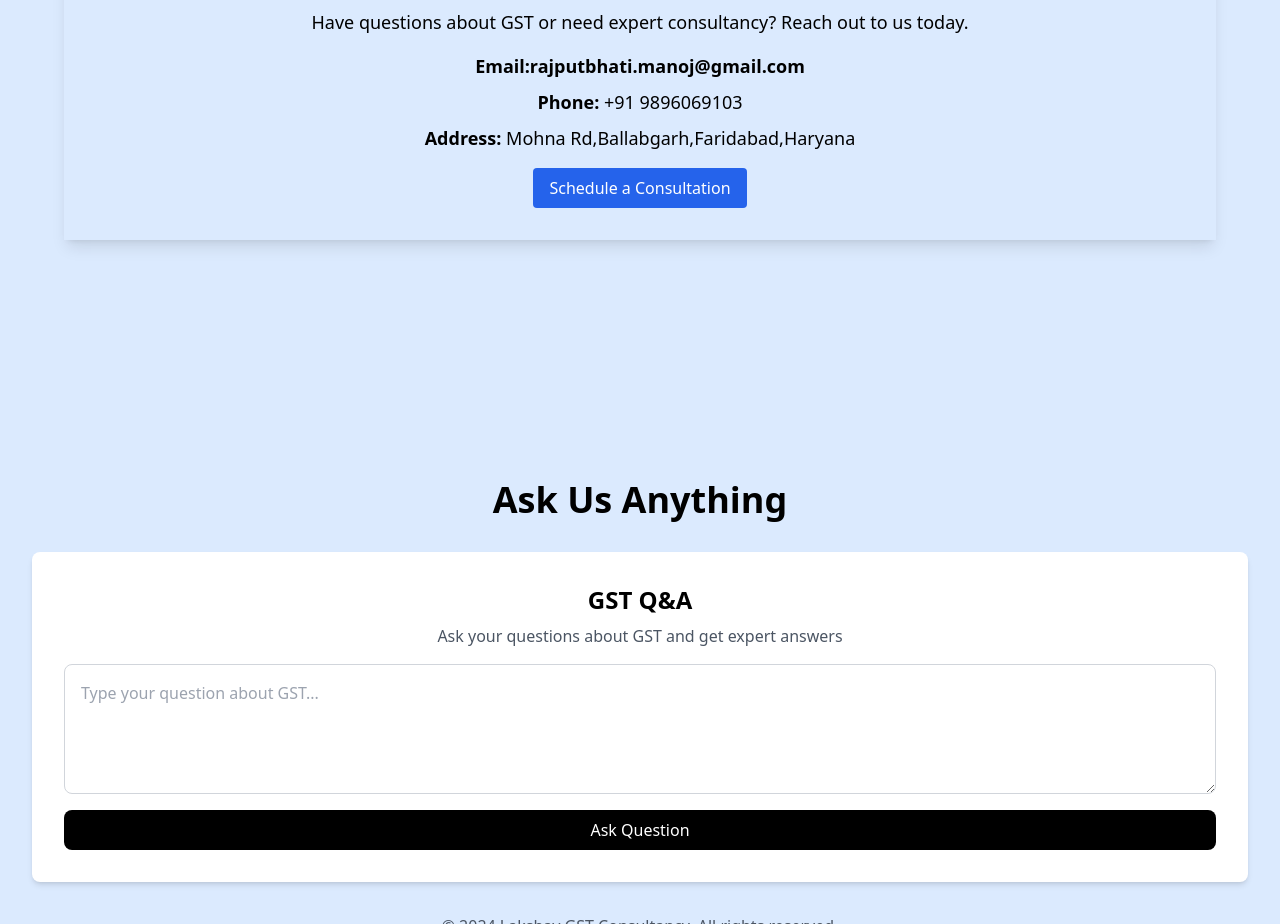
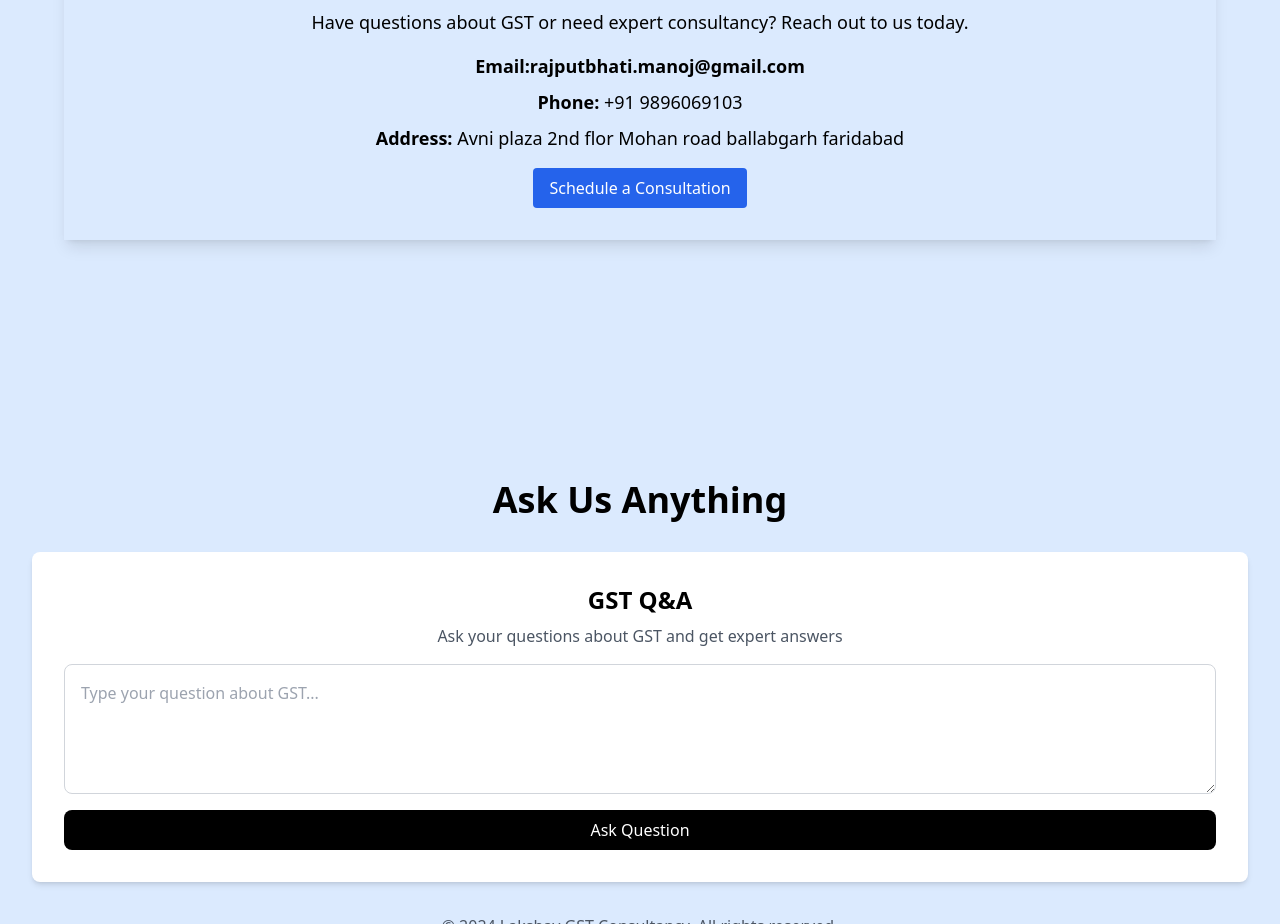
Before and after one commit to digambarsing/GST, a website: page index.html in a window 1280 px wide. Shown: the part 3520-4444 px from the top of the page. Drawn offline with nearby package versions, Linux system fonts and the light colour scheme.

Commit message:
Update index.html

```diff
--- a/index.html
+++ b/index.html
@@ -343,7 +343,7 @@ function toggleDropdown() {
             <p class="text-lg mb-4">Have questions about GST or need expert consultancy? Reach out to us today.</p>
             <p class="text-lg mb-2"><strong>Email:rajputbhati.manoj@gmail.com</strong> </p>
             <p class="text-lg mb-2"><strong>Phone:</strong> +91 9896069103</p>
-            <p class="text-lg mb-4"><strong>Address:</strong> Mohna Rd,Ballabgarh,Faridabad,Haryana</p>
+            <p class="text-lg mb-4"><strong>Address:</strong> Avni plaza 2nd flor Mohan road ballabgarh faridabad</p>
             <button onclick="openModal()" class="bg-blue-600 text-white py-2 px-4 rounded hover:bg-blue-700">
                 Schedule a Consultation
               </button>
```
